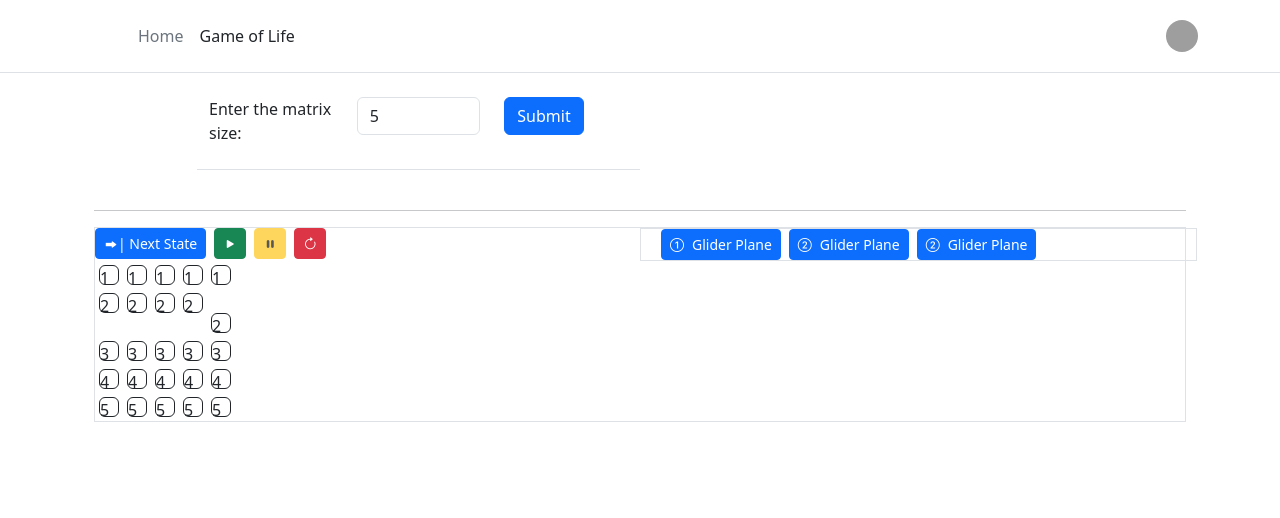
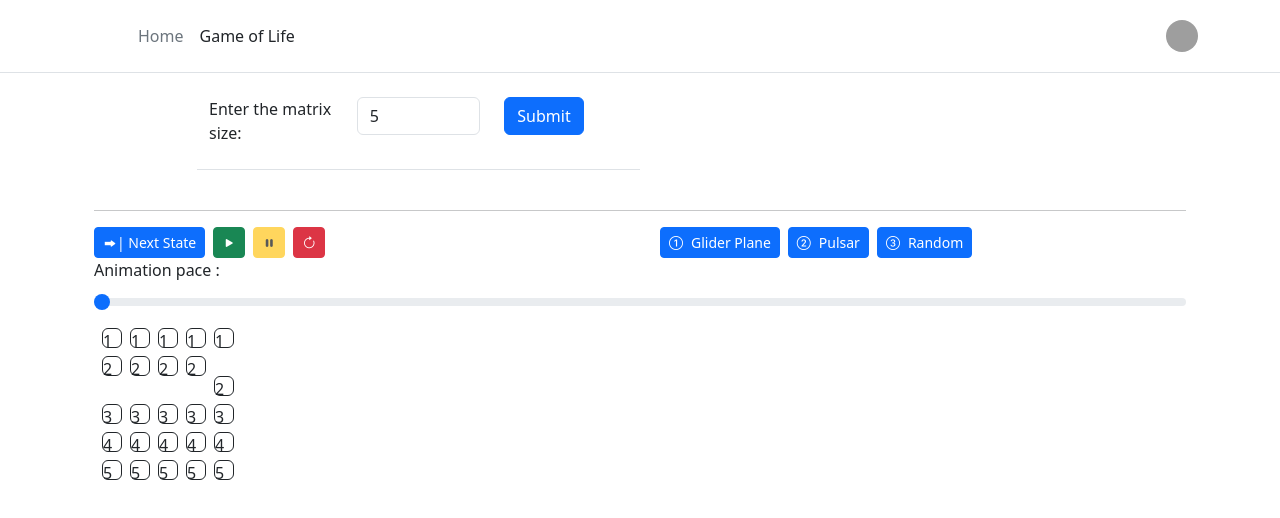
Before and after one commit to parthrajharshadbhaipanchal/GameOfLife_Angular, an Angular app: page /gameoflife in a window 1280 px wide. Both pictures are taken after typing "5" into the empty fields and a click on the button "Submit". Shown: the top 518 px of the page. Built offline with nearby package versions, Linux system fonts and the light colour scheme; grey boxes are pictures that could not be loaded.

Commit message:
animation speed range selector added

```diff
--- a/src/app/components/golmatrix/cell/cell.component.css
+++ b/src/app/components/golmatrix/cell/cell.component.css
@@ -3,3 +3,8 @@
     height: 20px; /* Equal height to create a square */
     float: left
   }
+
+  .custom-margin{
+    margin-top:5px;
+     margin-left: 5px;
+  }
--- a/src/app/components/golmatrix/cell/cell.component.html
+++ b/src/app/components/golmatrix/cell/cell.component.html
@@ -1,3 +1,3 @@
-    <div [ngClass]="{'bg-dark':IsActive}" (click)="CellClickEvent($event)" class="square border border-dark rounded m-1">
+    <div [ngClass]="{'bg-dark':IsActive}" (click)="CellClickEvent($event)" class="square border border-dark rounded ms-2 mt-2" >
     {{DivisionId}}
     </div>
--- a/src/app/components/golmatrix/golmatrix.component.html
+++ b/src/app/components/golmatrix/golmatrix.component.html
@@ -1,4 +1,4 @@
-<div class="border">
+<div class="">
     <div class="row">
         <div class="col-6">
             <!-- Next stage button -->
@@ -14,19 +14,23 @@
             <button class="btn btn-sm btn-danger ms-2 bi bi-arrow-clockwise" title="Reset matrix"
                 (click)="CreateNewCellMatrixOrReset()"></button>
         </div>
-    <div class="text-right border col-6 d-flex">
+        <div class="text-right   col-6 d-flex">
             <!-- Template 1 :- Glider -->
             <button class="btn btn-sm btn-primary ms-2 bi bi-1-circle" title="Reset matrix"
-            (click)="CreateNewCellMatrixOrReset()"><span class="ms-2">Glider Plane</span></button>
+                (click)="AddGliderPattern()"><span class="ms-2">Glider Plane</span></button>
             <!-- Template 2 :- Pulsar -->
             <button class="btn btn-sm btn-primary ms-2 bi bi-2-circle" title="Reset matrix"
-            (click)="CreateNewCellMatrixOrReset()"><span class="ms-2">Glider Plane</span></button>
+                (click)="AddPulsarPattern()"><span class="ms-2">Pulsar</span></button>
             <!-- Template 3 :- Pulsar -->
-        <button class="btn btn-sm btn-primary ms-2 bi bi-2-circle" title="Reset matrix"
-        (click)="CreateNewCellMatrixOrReset()"><span class="ms-2">Glider Plane</span></button>
+            <button class="btn btn-sm btn-primary ms-2 bi bi-3-circle" title="Reset matrix"
+                (click)="AddRandomCells()"><span class="ms-2">Random</span></button>
+        </div>
+        <div class="col-12">
+            <label for="customRange1" class="form-label">Animation pace :</label>
+            <input type="range" class="form-range" id="customRange1" min="1" max="40" step="1" (change)="AnimationPaceChanged()" [(ngModel)]="AnimationSpeed">
         </div>
     </div>
-    <table>
+    <table class="p-1">
         <ng-template #matrixContainer></ng-template>
     </table>
 </div>
--- a/src/app/components/golmatrix/golmatrix.component.ts
+++ b/src/app/components/golmatrix/golmatrix.component.ts
@@ -2,11 +2,12 @@ import { Component, EventEmitter, ComponentRef, Input, Output, ViewChild, ViewCo
 import { CellComponent } from './cell/cell.component';
 import { BrcomponentComponent } from '../brcomponent/brcomponent.component';
 import { CommonModule } from '@angular/common';
+import { FormsModule } from '@angular/forms';
 
 @Component({
   selector: 'app-golmatrix',
   standalone: true,
-  imports: [BrcomponentComponent,CommonModule],
+  imports: [BrcomponentComponent,CommonModule,FormsModule],
   templateUrl: './golmatrix.component.html',
   styleUrl: './golmatrix.component.css'
 })
@@ -16,18 +17,36 @@ export class GolmatrixComponent {
   @Output() public componentRefsList: ComponentRef<CellComponent>[][] = [];
   @Input() public matrixSize: number = 0;
   @ViewChild('matrixContainer', { read: ViewContainerRef }) container!: ViewContainerRef;
+  public AnimationSpeed:number=0;
   public AnimationState:boolean=false;
 
   nextGenerationStatusList: boolean[][] = [];
   timer:any;
 
+  gliderPattern:number[][]=[
+    [0,1,2,2,2],
+    [1,2,0,1,2]
+  ];
+
+  pulsarPattern:number[][]=[
+    [4,4,4, 4, 4, 4, 6,6, 6, 6, 7,7, 7, 7, 8,8, 8, 8, 9,9,9, 9, 9, 9, 11,11,11,11,11,11, 12,12,12,12, 13,13,13,13, 14,14,14,14, 16,16,16,16,16,16],
+
+//    [2,3,4,8,9,10,0,5,7,12,0,5,7,12,0,5,7,12,2,3,4,8,9,10,2,3,4,8,9,10, 0, 5, 7,12, 0, 5, 7,12, 0, 5, 7,12, 2, 3, 4, 8, 9,10]
+    [6,7,8,12,13,14, 4,9,11,16, 4,9,11,16, 4,9,11,16, 6,7,8,12,13,14,  6, 7, 8,12,13,14,  4, 9,11,16,  4, 9,11,16,  4, 9,11, 16,  6,7, 8,12,13,14]
+
+  ];
+
   constructor() { }
 
+  public AnimationPaceChanged(){
+    this.StopTimer();
+    this.StartTimer();
+  }
+
   public StartTimer(){
-    this.timer=setInterval(()=>this.GotoNextGeneration(),50);
+    this.timer=setInterval(()=>this.GotoNextGeneration(),((1/this.AnimationSpeed)*1000));
     this.AnimationState=true;
   }
-
 
   public StopTimer(){
     if(null!=this.timer){
@@ -56,7 +75,7 @@ export class GolmatrixComponent {
         booleanArray.push(false);
 
         //add line break component
-        if ((i + j - 1) % this.matrixSize == 0) {
+        if ((i + j -1) % this.matrixSize <= 0) {
           this.container.createComponent(BrcomponentComponent);
         }
       }
@@ -68,6 +87,22 @@ export class GolmatrixComponent {
   public GotoNextGeneration() {
     this.CalculateNextGenerationForMatrix();
     this.ApplyNextGenerationState();
+  }
+
+  public AddGliderPattern(){
+    for(let index=0;index<this.gliderPattern[0].length;index++){
+      this.componentRefsList[this.gliderPattern[0][index]][this.gliderPattern[1][index]].instance.IsActive=true;
+    }
+  }
+
+  public AddPulsarPattern(){
+    for(let index=0;index<this.pulsarPattern[0].length;index++){
+      this.componentRefsList[this.pulsarPattern[0][index]][this.pulsarPattern[1][index]].instance.IsActive=true;
+    }
+  }
+
+  public AddRandomCells(){
+
   }
 
   private ApplyNextGenerationState() {
```
Lines whose indentation alone changed are shown as unchanged.
